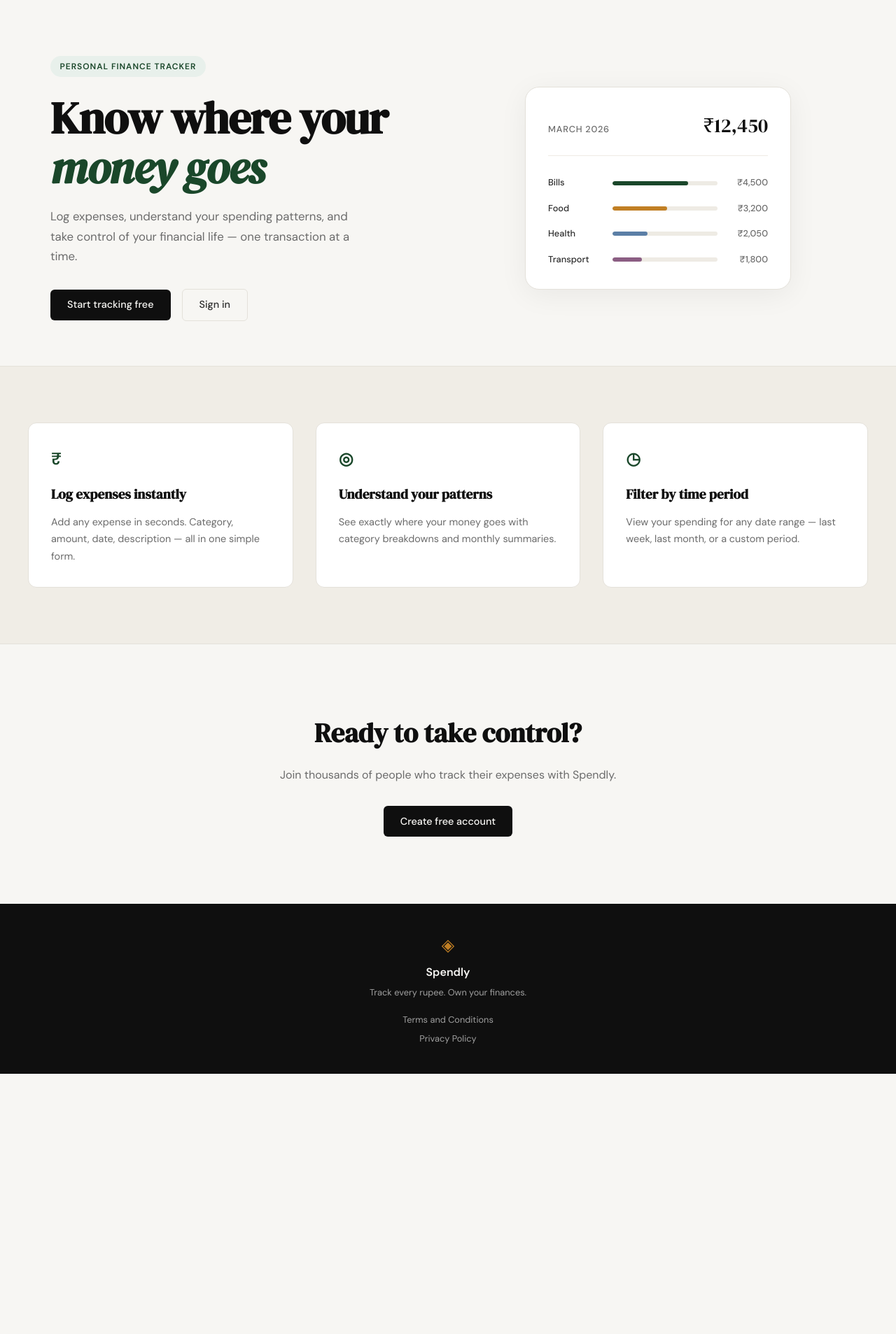
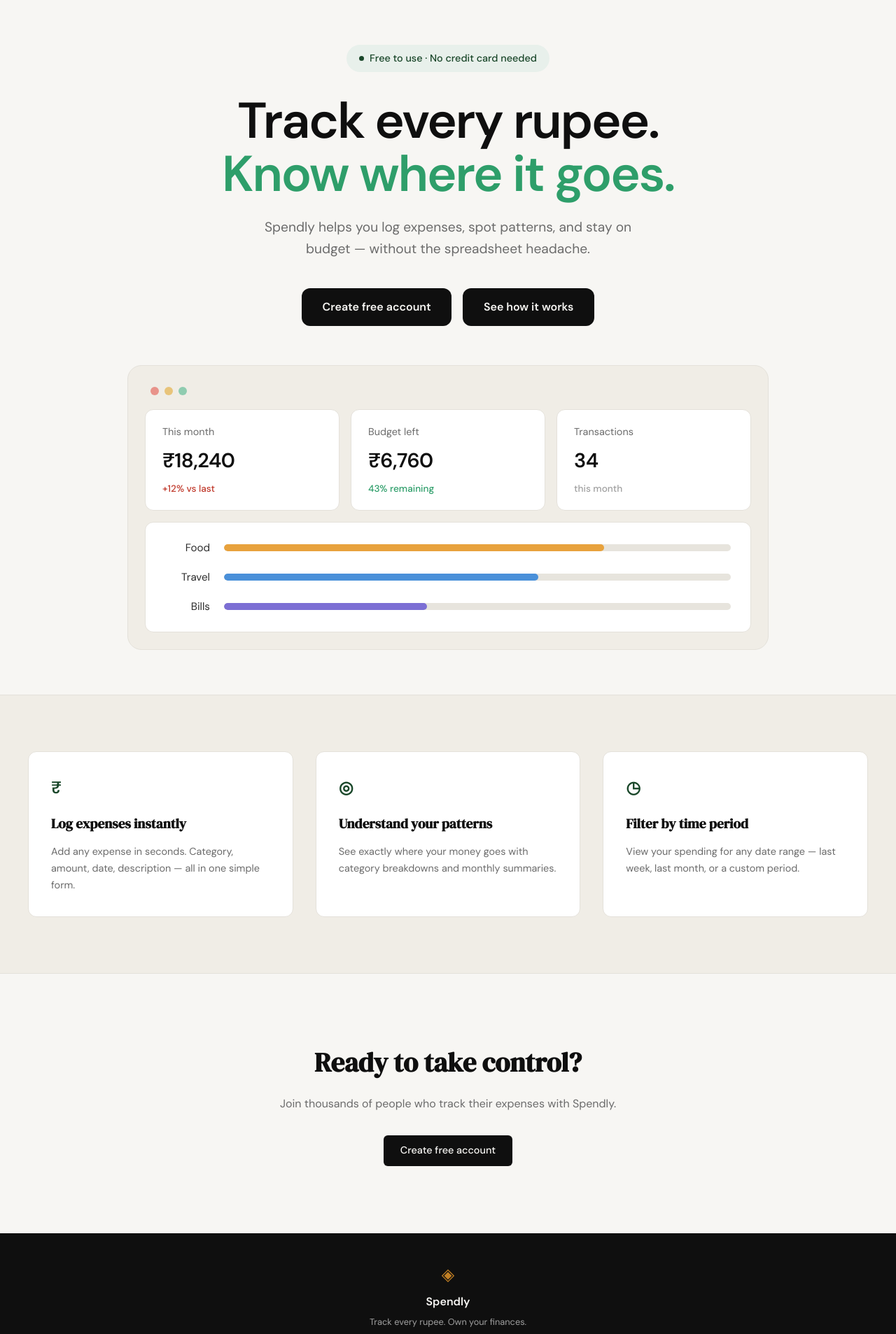
Before and after one commit to parsu24/Spendly, a Flask app: page / in a window 1280 px wide. Shown: the part 61-1968 px from the top of the page at 70% size. Before the commit the page ends 1596 px from the top, so only its background shows below. Run offline with Flask 3, Linux system fonts and the light colour scheme.

Commit message:
landing: redesign hero section to match mockup

```diff
--- a/static/css/style.css
+++ b/static/css/style.css
@@ -124,137 +124,195 @@ a { color: inherit; text-decoration: none; }
 /* ------------------------------------------------------------------ */
 
 .hero {
-    padding: 5rem 2rem 4rem;
-    display: grid;
-    grid-template-columns: 1fr 1fr;
-    gap: 4rem;
-    align-items: center;
-    max-width: var(--max-width);
+    padding: 4rem 2rem 4rem;
+    max-width: 980px;
     margin: 0 auto;
+    text-align: center;
+}
+
+.hero-inner {
+    max-width: 760px;
+    margin: 0 auto 3.5rem;
 }
 
 .hero-badge {
-    display: inline-block;
+    display: inline-flex;
+    align-items: center;
+    gap: 0.5rem;
     background: var(--accent-light);
     color: var(--accent);
-    font-size: 0.75rem;
-    font-weight: 600;
-    letter-spacing: 0.08em;
-    text-transform: uppercase;
-    padding: 0.35rem 0.85rem;
+    font-size: 0.9rem;
+    font-weight: 500;
+    padding: 0.5rem 1.1rem;
     border-radius: 999px;
+    margin-bottom: 2rem;
+}
+
+.hero-badge-dot {
+    width: 7px;
+    height: 7px;
+    border-radius: 50%;
+    background: var(--accent);
+}
+
+.hero-title {
+    font-family: var(--font-body);
+    font-weight: 700;
+    font-size: clamp(2.5rem, 6.5vw, 4.5rem);
+    line-height: 1.05;
+    letter-spacing: -0.03em;
+    color: var(--ink);
     margin-bottom: 1.5rem;
 }
 
-.hero-title {
-    font-family: var(--font-display);
-    font-size: clamp(2.5rem, 5vw, 4rem);
-    line-height: 1.1;
-    letter-spacing: -0.02em;
-    color: var(--ink);
-    margin-bottom: 1.25rem;
-}
-
-.hero-title em {
-    font-style: italic;
-    color: var(--accent);
+.hero-title-accent {
+    color: #2e9e6a;
 }
 
 .hero-subtitle {
-    font-size: 1.05rem;
+    font-size: 1.2rem;
     color: var(--ink-muted);
-    line-height: 1.7;
-    max-width: 460px;
-    margin-bottom: 2rem;
+    line-height: 1.6;
+    max-width: 560px;
+    margin: 0 auto 2.5rem;
 }
 
 .hero-actions {
     display: flex;
     gap: 1rem;
     align-items: center;
-}
-
-/* ------------------------------------------------------------------ */
-/* Mock card (hero visual)                                             */
-/* ------------------------------------------------------------------ */
-
-.hero-visual {
-    display: flex;
     justify-content: center;
 }
 
-.mock-card {
+.hero-actions .btn-primary,
+.hero-actions .btn-dark {
+    padding: 0.9rem 1.85rem;
+    font-size: 1rem;
+    font-weight: 600;
+    border-radius: var(--radius-md);
+}
+
+.btn-dark {
+    display: inline-block;
+    background: var(--ink);
+    color: var(--paper);
+    font-family: var(--font-body);
+    cursor: pointer;
+    border: none;
+    text-decoration: none;
+    transition: background 0.2s;
+}
+
+.btn-dark:hover { background: #000; }
+
+/* ------------------------------------------------------------------ */
+/* Hero dashboard (hero visual)                                        */
+/* ------------------------------------------------------------------ */
+
+.hero-dashboard {
+    background: var(--paper-warm);
+    border: 1px solid var(--border);
+    border-radius: var(--radius-lg);
+    padding: 1.5rem;
+    max-width: 980px;
+    margin: 0 auto;
+    text-align: left;
+}
+
+.dash-dots {
+    display: flex;
+    gap: 0.5rem;
+    padding: 0.35rem 0.5rem 1.25rem;
+}
+
+.dash-dot {
+    width: 12px;
+    height: 12px;
+    border-radius: 50%;
+}
+
+.dash-dot-r { background: #e8938a; }
+.dash-dot-y { background: #e8c47a; }
+.dash-dot-g { background: #8fccb0; }
+
+.dash-stats {
+    display: grid;
+    grid-template-columns: repeat(3, 1fr);
+    gap: 1rem;
+    margin-bottom: 1rem;
+}
+
+.dash-stat {
     background: var(--paper-card);
     border: 1px solid var(--border);
-    border-radius: var(--radius-lg);
-    padding: 2rem;
-    width: 100%;
-    max-width: 380px;
-    box-shadow: 0 8px 40px rgba(0,0,0,0.06);
+    border-radius: var(--radius-md);
+    padding: 1.25rem 1.5rem;
+    display: flex;
+    flex-direction: column;
+    gap: 0.4rem;
 }
 
-.mock-card-header {
-    display: flex;
-    justify-content: space-between;
-    align-items: baseline;
-    margin-bottom: 1.75rem;
-    padding-bottom: 1.25rem;
-    border-bottom: 1px solid var(--border-soft);
+.dash-stat-label {
+    font-size: 0.9rem;
+    color: var(--ink-muted);
 }
 
-.mock-label {
-    font-size: 0.8rem;
-    font-weight: 500;
-    color: var(--ink-muted);
-    text-transform: uppercase;
-    letter-spacing: 0.06em;
-}
-
-.mock-total {
-    font-family: var(--font-display);
-    font-size: 1.75rem;
+.dash-stat-value {
+    font-family: var(--font-body);
+    font-size: 1.8rem;
+    font-weight: 700;
+    letter-spacing: -0.02em;
     color: var(--ink);
 }
 
-.mock-bars { display: flex; flex-direction: column; gap: 1rem; }
-
-.mock-bar-row {
-    display: grid;
-    grid-template-columns: 80px 1fr 60px;
-    align-items: center;
-    gap: 0.75rem;
+.dash-stat-delta {
+    font-size: 0.85rem;
+    font-weight: 500;
+    color: var(--ink-faint);
 }
 
-.mock-cat {
-    font-size: 0.8rem;
-    font-weight: 500;
-    color: var(--ink-soft);
+.delta-up { color: var(--danger); }
+.delta-good { color: #2e9e6a; }
+
+.dash-bars {
+    background: var(--paper-card);
+    border: 1px solid var(--border);
+    border-radius: var(--radius-md);
+    padding: 1.5rem 1.75rem;
+    display: flex;
+    flex-direction: column;
+    gap: 1.1rem;
 }
 
-.mock-bar-track {
-    height: 6px;
-    background: var(--border-soft);
+.dash-bar-row {
+    display: grid;
+    grid-template-columns: 64px 1fr;
+    align-items: center;
+    gap: 1.25rem;
+}
+
+.dash-bar-label {
+    font-size: 0.95rem;
+    color: var(--ink-soft);
+    text-align: right;
+}
+
+.dash-bar-track {
+    height: 10px;
+    background: #e7e4dd;
     border-radius: 999px;
     overflow: hidden;
 }
 
-.mock-bar {
+.dash-bar {
     height: 100%;
-    background: var(--accent);
     border-radius: 999px;
     transition: width 0.6s ease;
 }
 
-.mock-bar-2 { background: var(--accent-2); }
-.mock-bar-3 { background: #5b7fa6; }
-.mock-bar-4 { background: #8b5e83; }
-
-.mock-amt {
-    font-size: 0.8rem;
-    font-weight: 500;
-    color: var(--ink-muted);
-    text-align: right;
-}
+.dash-bar-food { background: #e8a23d; }
+.dash-bar-travel { background: #4a90d9; }
+.dash-bar-bills { background: #7c6fd4; }
 
 /* ------------------------------------------------------------------ */
 /* Buttons                                                             */
@@ -580,14 +638,8 @@ a { color: inherit; text-decoration: none; }
 /* ------------------------------------------------------------------ */
 
 @media (max-width: 900px) {
-    .hero {
-        grid-template-columns: 1fr;
-        text-align: center;
-    }
-
     .hero-subtitle { max-width: 100%; }
-    .hero-actions { justify-content: center; }
-    .hero-visual { display: none; }
+    .dash-stats { grid-template-columns: 1fr; }
 
     .features-inner { grid-template-columns: 1fr; }
 }
@@ -595,4 +647,7 @@ a { color: inherit; text-decoration: none; }
 @media (max-width: 600px) {
     .nav-links a:not(.nav-cta) { display: none; }
     .hero { padding: 3rem 1rem 2rem; }
+    .hero-actions { flex-direction: column; }
+    .hero-actions .btn-primary,
+    .hero-actions .btn-dark { width: 100%; text-align: center; }
 }
--- a/templates/landing.html
+++ b/templates/landing.html
@@ -6,55 +6,63 @@
 
 <section class="hero">
     <div class="hero-inner">
-        <div class="hero-badge">Personal Finance Tracker</div>
+        <div class="hero-badge">
+            <span class="hero-badge-dot"></span>Free to use · No credit card needed
+        </div>
         <h1 class="hero-title">
-            Know where your<br>
-            <em>money goes</em>
+            Track every rupee.<br>
+            <span class="hero-title-accent">Know where it goes.</span>
         </h1>
         <p class="hero-subtitle">
-            Log expenses, understand your spending patterns,
-            and take control of your financial life —
-            one transaction at a time.
+            Spendly helps you log expenses, spot patterns, and stay
+            on budget — without the spreadsheet headache.
         </p>
         <div class="hero-actions">
-            <a href="{{ url_for('register') }}" class="btn-primary">Start tracking free</a>
-            <a href="{{ url_for('login') }}" class="btn-ghost">Sign in</a>
+            <a href="{{ url_for('register') }}" class="btn-primary">Create free account</a>
+            <a href="{{ url_for('login') }}" class="btn-dark">See how it works</a>
         </div>
     </div>
-    <div class="hero-visual">
-        <div class="mock-card">
-            <div class="mock-card-header">
-                <span class="mock-label">March 2026</span>
-                <span class="mock-total">₹12,450</span>
+
+    <div class="hero-dashboard">
+        <div class="dash-dots">
+            <span class="dash-dot dash-dot-r"></span>
+            <span class="dash-dot dash-dot-y"></span>
+            <span class="dash-dot dash-dot-g"></span>
+        </div>
+        <div class="dash-stats">
+            <div class="dash-stat">
+                <span class="dash-stat-label">This month</span>
+                <span class="dash-stat-value">₹18,240</span>
+                <span class="dash-stat-delta delta-up">+12% vs last</span>
             </div>
-            <div class="mock-bars">
-                <div class="mock-bar-row">
-                    <span class="mock-cat">Bills</span>
-                    <div class="mock-bar-track">
-                        <div class="mock-bar" style="width: 72%"></div>
-                    </div>
-                    <span class="mock-amt">₹4,500</span>
+            <div class="dash-stat">
+                <span class="dash-stat-label">Budget left</span>
+                <span class="dash-stat-value">₹6,760</span>
+                <span class="dash-stat-delta delta-good">43% remaining</span>
+            </div>
+            <div class="dash-stat">
+                <span class="dash-stat-label">Transactions</span>
+                <span class="dash-stat-value">34</span>
+                <span class="dash-stat-delta">this month</span>
+            </div>
+        </div>
+        <div class="dash-bars">
+            <div class="dash-bar-row">
+                <span class="dash-bar-label">Food</span>
+                <div class="dash-bar-track">
+                    <div class="dash-bar dash-bar-food" style="width: 75%"></div>
                 </div>
-                <div class="mock-bar-row">
-                    <span class="mock-cat">Food</span>
-                    <div class="mock-bar-track">
-                        <div class="mock-bar mock-bar-2" style="width: 52%"></div>
-                    </div>
-                    <span class="mock-amt">₹3,200</span>
+            </div>
+            <div class="dash-bar-row">
+                <span class="dash-bar-label">Travel</span>
+                <div class="dash-bar-track">
+                    <div class="dash-bar dash-bar-travel" style="width: 62%"></div>
                 </div>
-                <div class="mock-bar-row">
-                    <span class="mock-cat">Health</span>
-                    <div class="mock-bar-track">
-                        <div class="mock-bar mock-bar-3" style="width: 33%"></div>
-                    </div>
-                    <span class="mock-amt">₹2,050</span>
-                </div>
-                <div class="mock-bar-row">
-                    <span class="mock-cat">Transport</span>
-                    <div class="mock-bar-track">
-                        <div class="mock-bar mock-bar-4" style="width: 28%"></div>
-                    </div>
-                    <span class="mock-amt">₹1,800</span>
+            </div>
+            <div class="dash-bar-row">
+                <span class="dash-bar-label">Bills</span>
+                <div class="dash-bar-track">
+                    <div class="dash-bar dash-bar-bills" style="width: 40%"></div>
                 </div>
             </div>
         </div>
```
